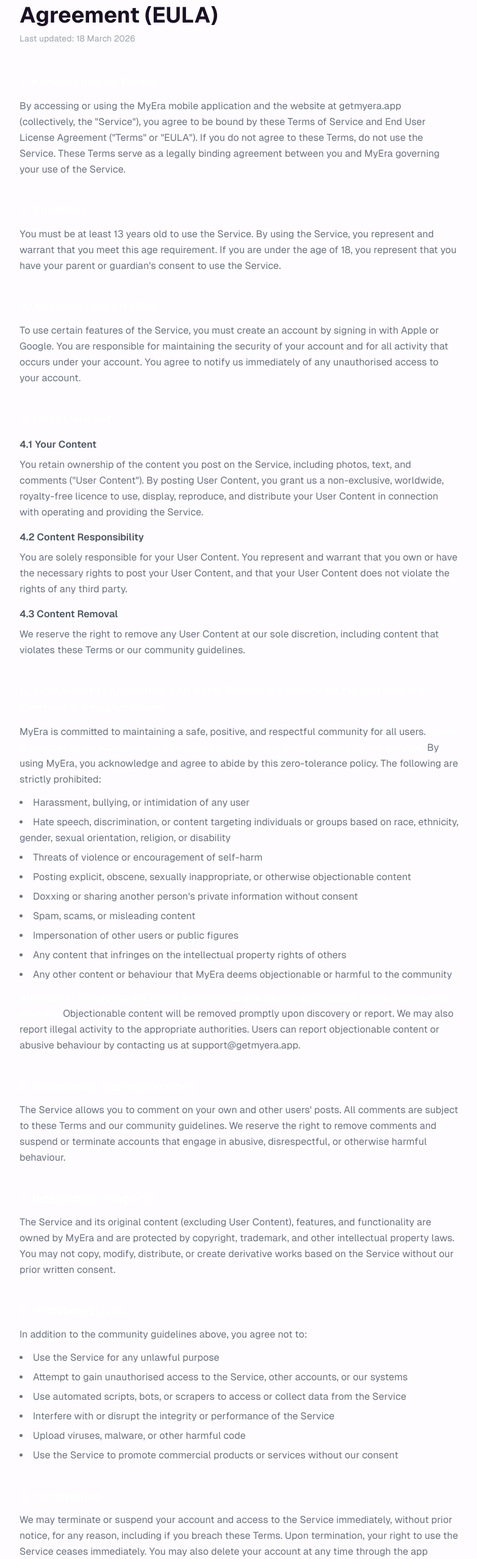
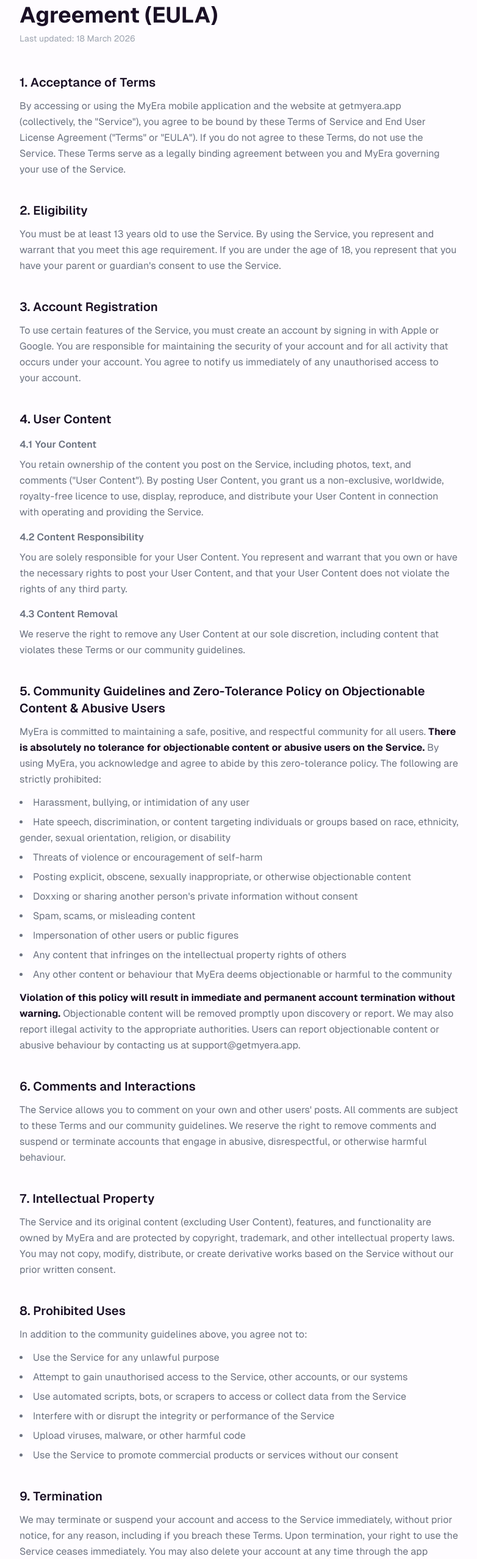
Before and after one commit to axl0002/myEraWebsite, a Next.js app: page /terms in a window 1280 px wide. Shown: the part 190-2746 px from the top of the page at 61% size, without its empty margins (248-1030 px from the left). Built offline with nearby package versions, Linux system fonts and the light colour scheme.

Commit message:
Make terms text readable

```diff
--- a/src/app/terms/page.tsx
+++ b/src/app/terms/page.tsx
@@ -25,14 +25,14 @@
       </nav>
 
       <main className="max-w-3xl mx-auto px-6 py-12 sm:py-20">
-        <h1 className="text-3xl sm:text-4xl font-bold mb-2">Terms of Service &amp; End User License Agreement (EULA)</h1>
+        <h1 className="text-3xl sm:text-4xl font-bold mb-2 text-foreground">Terms of Service &amp; End User License Agreement (EULA)</h1>
         <p className="text-gray-400 text-sm mb-12">
           Last updated: 18 March 2026
         </p>
 
         <div className="space-y-10 text-gray-500 leading-relaxed">
           <section>
-            <h2 className="text-xl font-semibold text-white mb-3">1. Acceptance of Terms</h2>
+            <h2 className="text-xl font-semibold text-foreground mb-3">1. Acceptance of Terms</h2>
             <p>
               By accessing or using the MyEra mobile application and the website at getmyera.app
               (collectively, the &quot;Service&quot;), you agree to be bound by these Terms of
@@ -42,7 +42,7 @@
           </section>
 
           <section>
-            <h2 className="text-xl font-semibold text-white mb-3">2. Eligibility</h2>
+            <h2 className="text-xl font-semibold text-foreground mb-3">2. Eligibility</h2>
             <p>
               You must be at least 13 years old to use the Service. By using the Service, you
               represent and warrant that you meet this age requirement. If you are under the age of
@@ -52,7 +52,7 @@
           </section>
 
           <section>
-            <h2 className="text-xl font-semibold text-white mb-3">3. Account Registration</h2>
+            <h2 className="text-xl font-semibold text-foreground mb-3">3. Account Registration</h2>
             <p>
               To use certain features of the Service, you must create an account by signing in with
               Apple or Google. You are responsible for maintaining the security of your account and
@@ -62,9 +62,9 @@
           </section>
 
           <section>
-            <h2 className="text-xl font-semibold text-white mb-3">4. User Content</h2>
+            <h2 className="text-xl font-semibold text-foreground mb-3">4. User Content</h2>
 
-            <h3 className="text-base font-semibold text-gray-600 mt-4 mb-2">
+            <h3 className="text-base font-semibold text-foreground/70 mt-4 mb-2">
               4.1 Your Content
             </h3>
             <p>
@@ -74,7 +74,7 @@
               distribute your User Content in connection with operating and providing the Service.
             </p>
 
-            <h3 className="text-base font-semibold text-gray-600 mt-4 mb-2">
+            <h3 className="text-base font-semibold text-foreground/70 mt-4 mb-2">
               4.2 Content Responsibility
             </h3>
             <p>
@@ -83,7 +83,7 @@
               does not violate the rights of any third party.
             </p>
 
-            <h3 className="text-base font-semibold text-gray-600 mt-4 mb-2">
+            <h3 className="text-base font-semibold text-foreground/70 mt-4 mb-2">
               4.3 Content Removal
             </h3>
             <p>
@@ -93,10 +93,10 @@
           </section>
 
           <section>
-            <h2 className="text-xl font-semibold text-white mb-3">5. Community Guidelines and Zero-Tolerance Policy on Objectionable Content &amp; Abusive Users</h2>
+            <h2 className="text-xl font-semibold text-foreground mb-3">5. Community Guidelines and Zero-Tolerance Policy on Objectionable Content &amp; Abusive Users</h2>
             <p className="mb-3">
               MyEra is committed to maintaining a safe, positive, and respectful community for all
-              users. <strong className="text-white">There is absolutely no tolerance for objectionable
+              users. <strong className="text-foreground">There is absolutely no tolerance for objectionable
               content or abusive users on the Service.</strong> By using MyEra, you acknowledge and agree
               to abide by this zero-tolerance policy. The following are strictly prohibited:
             </p>
@@ -112,7 +112,7 @@
               <li>Any other content or behaviour that MyEra deems objectionable or harmful to the community</li>
             </ul>
             <p className="mt-3">
-              <strong className="text-white">Violation of this policy will result in immediate and
+              <strong className="text-foreground">Violation of this policy will result in immediate and
               permanent account termination without warning.</strong> Objectionable content will be
               removed promptly upon discovery or report. We may also report illegal
               activity to the appropriate authorities. Users can report objectionable content or abusive
@@ -121,7 +121,7 @@
           </section>
 
           <section>
-            <h2 className="text-xl font-semibold text-white mb-3">6. Comments and Interactions</h2>
+            <h2 className="text-xl font-semibold text-foreground mb-3">6. Comments and Interactions</h2>
             <p>
               The Service allows you to comment on your own and other users&apos; posts. All
               comments are subject to these Terms and our community guidelines. We reserve the right
@@ -131,7 +131,7 @@
           </section>
 
           <section>
-            <h2 className="text-xl font-semibold text-white mb-3">7. Intellectual Property</h2>
+            <h2 className="text-xl font-semibold text-foreground mb-3">7. Intellectual Property</h2>
             <p>
               The Service and its original content (excluding User Content), features, and
               functionality are owned by MyEra and are protected by copyright, trademark, and other
@@ -141,7 +141,7 @@
           </section>
 
           <section>
-            <h2 className="text-xl font-semibold text-white mb-3">8. Prohibited Uses</h2>
+            <h2 className="text-xl font-semibold text-foreground mb-3">8. Prohibited Uses</h2>
             <p className="mb-3">In addition to the community guidelines above, you agree not to:</p>
             <ul className="list-disc list-inside space-y-1.5">
               <li>Use the Service for any unlawful purpose</li>
@@ -154,7 +154,7 @@
           </section>
 
           <section>
-            <h2 className="text-xl font-semibold text-white mb-3">9. Termination</h2>
+            <h2 className="text-xl font-semibold text-foreground mb-3">9. Termination</h2>
             <p>
               We may terminate or suspend your account and access to the Service immediately, without
               prior notice, for any reason, including if you breach these Terms. Upon termination,
@@ -164,7 +164,7 @@
           </section>
 
           <section>
-            <h2 className="text-xl font-semibold text-white mb-3">10. Disclaimers</h2>
+            <h2 className="text-xl font-semibold text-foreground mb-3">10. Disclaimers</h2>
             <p>
               The Service is provided on an &quot;as is&quot; and &quot;as available&quot; basis
               without warranties of any kind, either express or implied. We do not warrant that the
@@ -174,7 +174,7 @@
           </section>
 
           <section>
-            <h2 className="text-xl font-semibold text-white mb-3">11. Limitation of Liability</h2>
+            <h2 className="text-xl font-semibold text-foreground mb-3">11. Limitation of Liability</h2>
             <p>
               To the fullest extent permitted by law, MyEra shall not be liable for any indirect,
               incidental, special, consequential, or punitive damages arising out of or relating to
@@ -184,7 +184,7 @@
           </section>
 
           <section>
-            <h2 className="text-xl font-semibold text-white mb-3">12. Changes to These Terms</h2>
+            <h2 className="text-xl font-semibold text-foreground mb-3">12. Changes to These Terms</h2>
             <p>
               We reserve the right to modify these Terms at any time. We will notify you of material
               changes by posting the updated Terms on this page and updating the &quot;Last
@@ -194,7 +194,7 @@
           </section>
 
           <section>
-            <h2 className="text-xl font-semibold text-white mb-3">13. Contact Us</h2>
+            <h2 className="text-xl font-semibold text-foreground mb-3">13. Contact Us</h2>
             <p>
               If you have any questions about these Terms, please contact us at:{" "}
               <a
```
